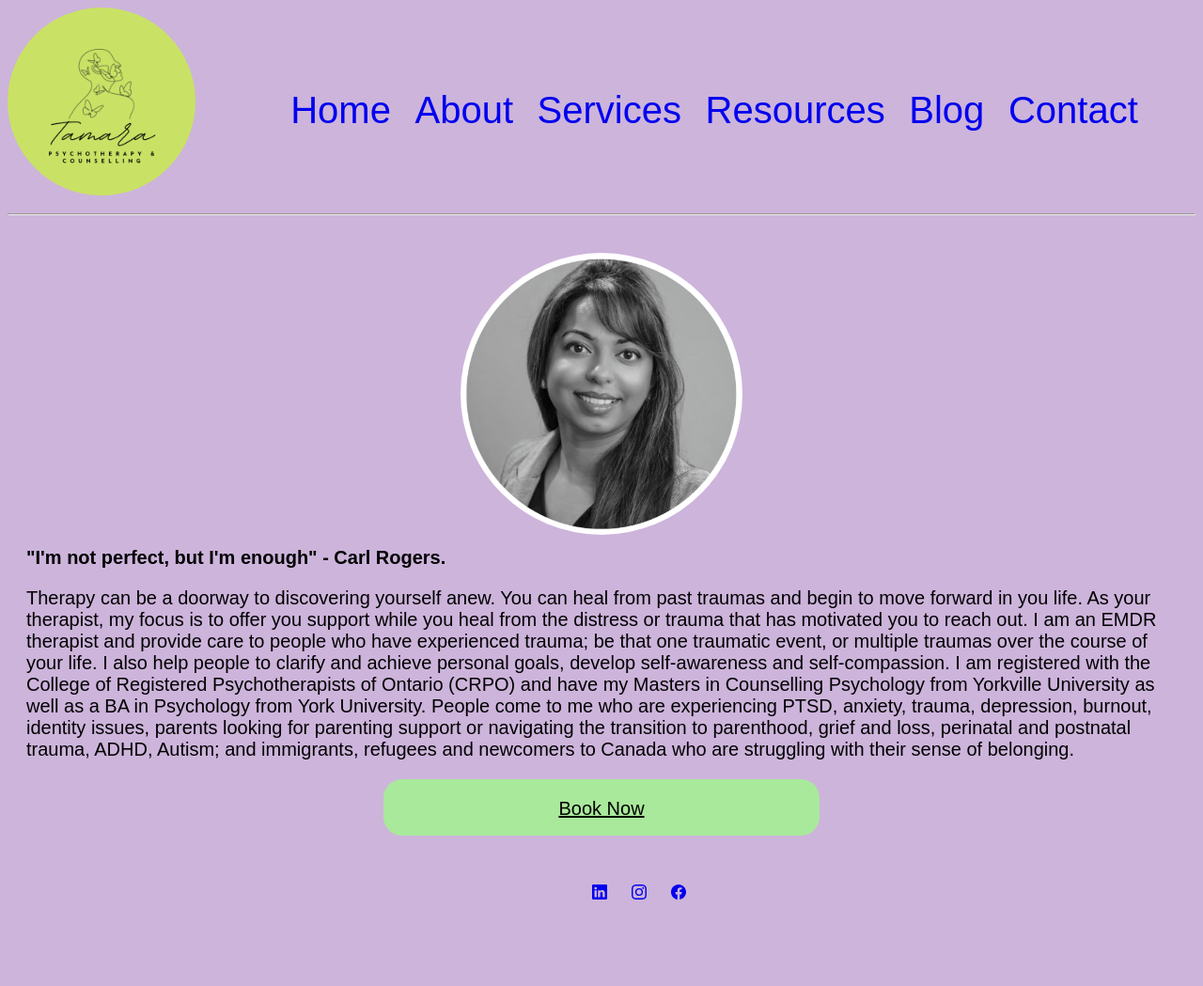
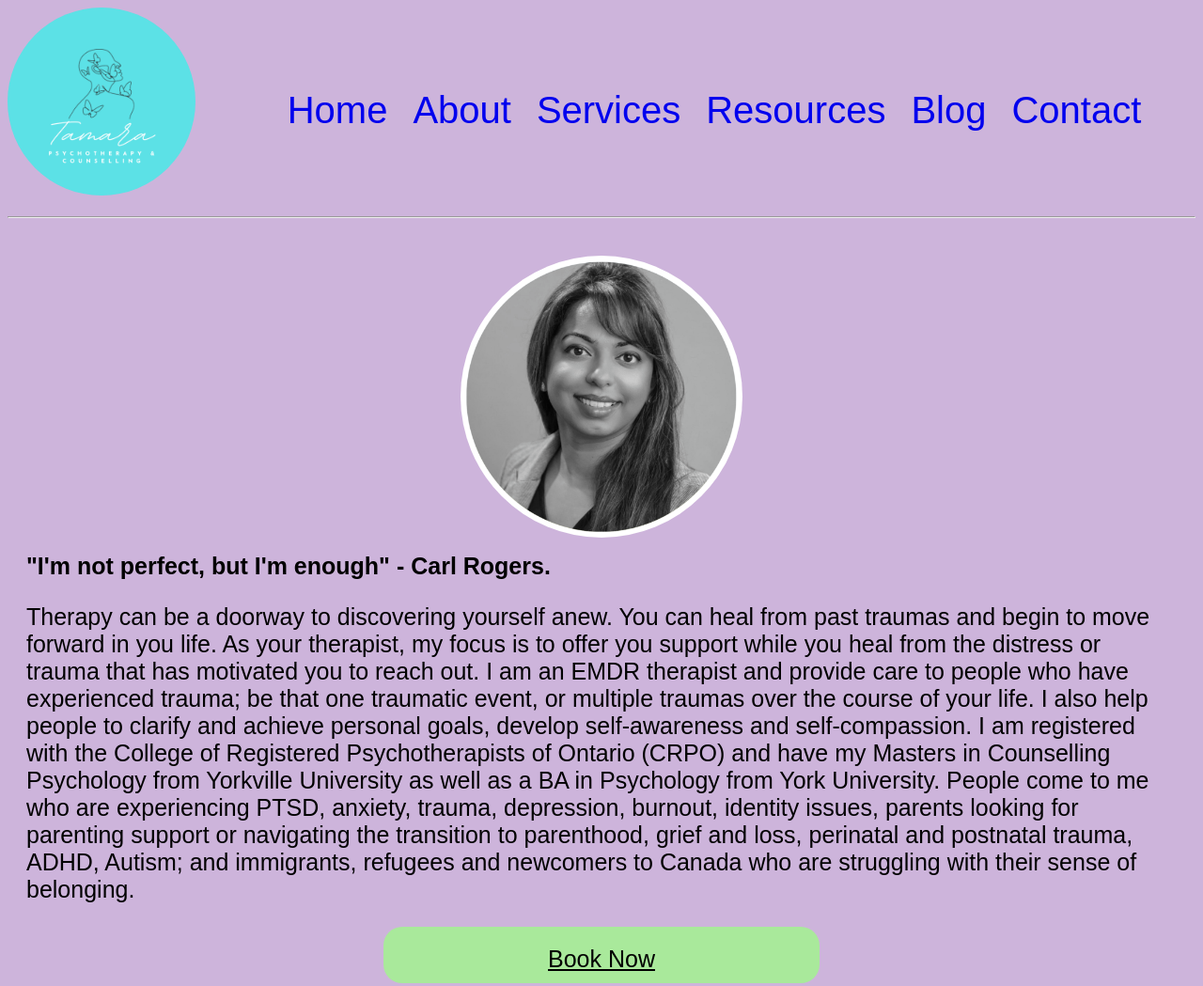
Before and after one commit to nettodev360/TamaraPsychotherapy, a plain HTML site: page about.html in a window 1280 px wide. Shown: the top 1049 px of the page at 94% size. Before the commit the page ends 1002 px from the top, so only its background shows below. Drawn offline with Linux system fonts and the light colour scheme; a script that the page names is missing; a web font is replaced by a local one.

Commit message:
updated logo and asthetic correction for about.html

```diff
--- a/about.html
+++ b/about.html
@@ -15,7 +15,7 @@
 
     <nav class="navbar">
         <div class="container-icon">
-            <a href="./index.html"><img class="icon" src="./assets/images/Tamara.png" alt="Logo"></a>
+            <a href="./index.html"><img class="icon" src="./assets/images/Tamara1.png" alt="Logo"></a>
         </div>
         <ul class="nav-list active" id="navi-list">
             <li class="list-items">
--- a/assets/css/about.css
+++ b/assets/css/about.css
@@ -1,7 +1,7 @@
 * {
     font-family: 'Montserrat', sans-serif;
     background-color: #CDB4DB;
-    font-size: 20px;
+    font-size: 25px;
 }
 
 .navbar {
--- a/assets/css/resources.css
+++ b/assets/css/resources.css
@@ -1,5 +1,5 @@
 * {
-    font-family: font-family: 'Montserrat', sans-serif;
+    font-family: 'Montserrat', sans-serif;
     background-color: #CDB4DB;
     font-size: 25px;
 }
```
Also changed, not shown: blog.html (+1 -1 lines), contact.html (+4 -4 lines), index.html (+1 -1 lines), resources.html (+1 -1 lines), services.html (+1 -1 lines), assets/images/Tamara1.png (added).
